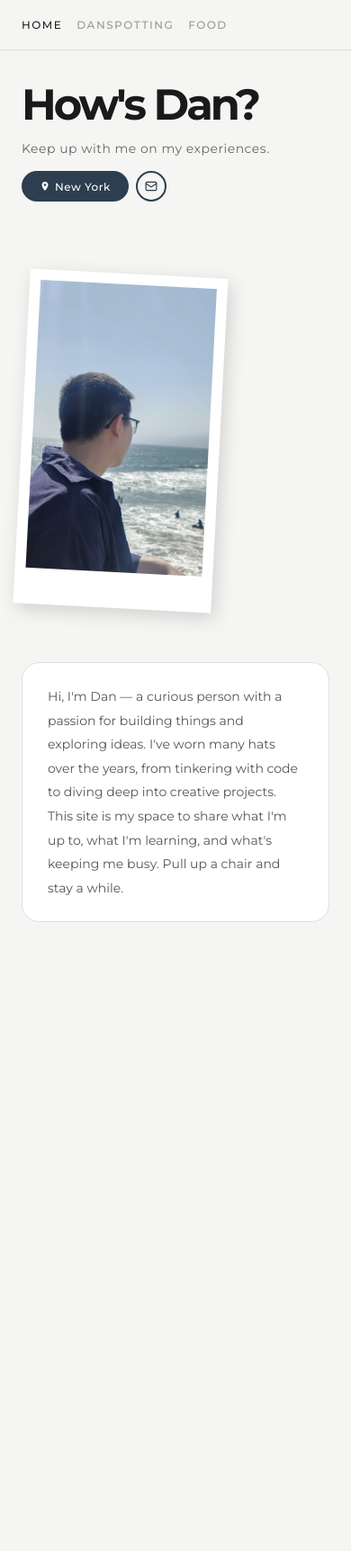
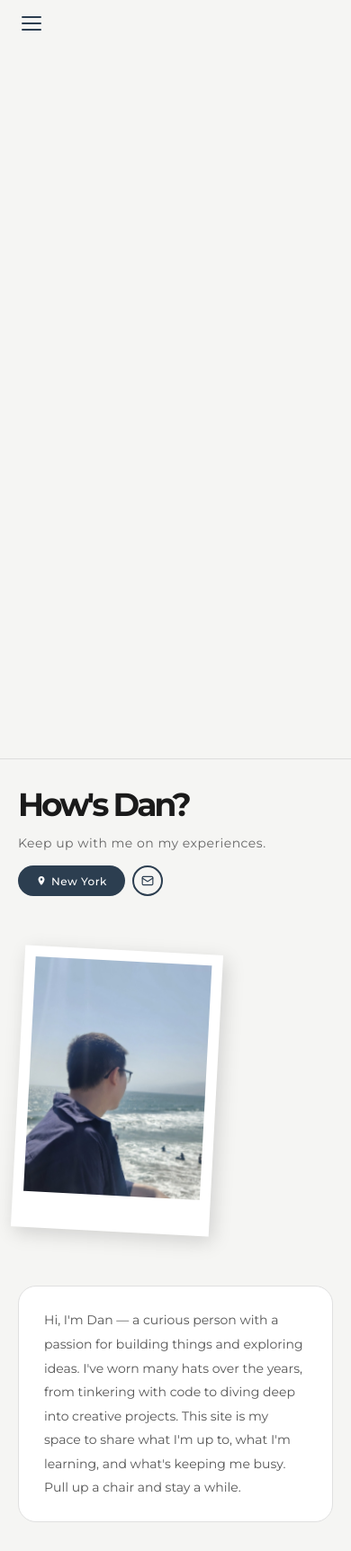
Before and after one commit to audaniel9/hows-dan, a Flask app: page / in a window 390 px wide. Shown: the whole page at 90% size. Before the commit the page ends 1025 px from the top, so only its background shows below. Run offline with Flask 3, Linux system fonts and the light colour scheme; some libraries are stand-ins or nearby versions.

Commit message:
Various UI updates

```diff
--- a/static/style.css
+++ b/static/style.css
@@ -17,19 +17,36 @@ body {
     margin: 0 auto;
 }
 
+/* Sidebar — desktop */
 .sidebar {
-    width: 200px;
-    min-width: 200px;
+    width: 260px;
+    min-width: 260px;
     background-color: #f5f5f3;
     border-right: 1px solid #ddd;
     padding: 60px 40px;
     display: flex;
     flex-direction: column;
-    gap: 20px;
+    justify-content: center;
+    gap: 24px;
+    position: sticky;
+    top: 0;
+    height: 100vh;
+    align-self: flex-start;
+    padding-bottom: 300px;
 }
 
-.sidebar a {
-    font-size: 12px;
+.hamburger {
+    display: none;
+}
+
+.nav-links {
+    display: flex;
+    flex-direction: column;
+    gap: 24px;
+}
+
+.nav-links a {
+    font-size: 24px;
     font-weight: 500;
     letter-spacing: 1.5px;
     text-transform: uppercase;
@@ -38,23 +55,43 @@ body {
     transition: color 0.2s ease;
 }
 
-.sidebar a:hover {
+.nav-links a:hover {
     color: #222;
 }
 
-.sidebar a.active {
+.nav-links a.active {
     color: #222;
 }
 
 .main {
     flex: 1;
     padding: 80px 60px;
+    display: flex;
+    flex-direction: column;
+    gap: 40px;
 }
 
+/* Page transitions */
+.main {
+    animation: fadeIn 0.3s ease;
+}
+
+@keyframes fadeIn {
+    from {
+        opacity: 0;
+        transform: translateY(8px);
+    }
+    to {
+        opacity: 1;
+        transform: translateY(0);
+    }
+}
+
+/* Homepage */
 .content {
     display: flex;
     gap: 60px;
-    align-items: flex-start;
+    align-items: stretch;
 }
 
 .left-col {
@@ -67,9 +104,9 @@ body {
 .right-col {
     flex-shrink: 0;
     display: flex;
-    align-items: flex-start;
+    align-items: stretch;
     justify-content: center;
-    padding-top: 20px;
+    padding-top: 0;
 }
 
 .hero {
@@ -79,7 +116,7 @@ body {
 }
 
 .hero h1 {
-    font-size: clamp(48px, 6vw, 88px);
+    font-size: clamp(36px, 5vw, 64px);
     font-weight: 700;
     color: #1a1a1a;
     letter-spacing: -3px;
@@ -155,6 +192,8 @@ body {
     transform: rotate(3deg);
     transition: transform 0.3s ease;
     width: 280px;
+    display: flex;
+    flex-direction: column;
 }
 
 .polaroid:hover {
@@ -163,7 +202,7 @@ body {
 
 .polaroid img {
     width: 100%;
-    height: 320px;
+    flex: 1;
     object-fit: cover;
     display: block;
 }
@@ -191,23 +230,7 @@ body {
     letter-spacing: 0.5px;
 }
 
-/* Page transitions */
-.main {
-    animation: fadeIn 0.3s ease;
-}
-
-@keyframes fadeIn {
-    from {
-        opacity: 0;
-        transform: translateY(8px);
-    }
-    to {
-        opacity: 1;
-        transform: translateY(0);
-    }
-}
-
-/* Tablet + Mobile (anything below 900px) */
+/* Mobile */
 @media (max-width: 900px) {
     .layout {
         flex-direction: column;
@@ -218,14 +241,61 @@ body {
         min-width: unset;
         border-right: none;
         border-bottom: 1px solid #ddd;
-        padding: 24px 32px;
-        flex-direction: row;
-        flex-wrap: wrap;
-        gap: 24px;
+        padding: 0;
+        gap: 0;
+        justify-content: flex-start;
+    }
+
+    .hamburger {
+        display: flex;
+        flex-direction: column;
+        gap: 5px;
+        background: none;
+        border: none;
+        cursor: pointer;
+        padding: 18px 24px;
+        align-self: flex-start;
+    }
+
+    .hamburger span {
+        display: block;
+        width: 22px;
+        height: 2px;
+        background-color: #2c3e50;
+        border-radius: 2px;
+        transition: transform 0.3s ease, opacity 0.3s ease;
+    }
+
+    .hamburger.active span:nth-child(1) {
+        transform: translateY(7px) rotate(45deg);
+    }
+
+    .hamburger.active span:nth-child(2) {
+        opacity: 0;
+    }
+
+    .hamburger.active span:nth-child(3) {
+        transform: translateY(-7px) rotate(-45deg);
+    }
+
+    .nav-links {
+        display: none;
+        flex-direction: column;
+        gap: 0;
+    }
+
+    .nav-links.open {
+        display: flex;
+    }
+
+    .nav-links a {
+        padding: 16px 24px;
+        border-bottom: 1px solid #eee;
+        font-size: 13px;
     }
 
     .main {
-        padding: 48px 32px;
+        padding: 40px 24px;
     }
 
     .content {
@@ -251,15 +321,9 @@ body {
     }
 }
 
-/* Mobile only */
 @media (max-width: 480px) {
-    .sidebar {
-        padding: 20px 24px;
-        gap: 16px;
-    }
-
     .main {
-        padding: 36px 24px;
+        padding: 32px 20px;
     }
 
     .card {
--- a/templates/base.html
+++ b/templates/base.html
@@ -15,6 +15,12 @@
   <body>
     <div class="layout">
       <nav class="sidebar">
+        <button class="hamburger" id="hamburger" aria-label="Toggle menu">
+          <span></span>
+          <span></span>
+          <span></span>
+        </button>
+        <div class="nav-links" id="nav-links">
           <a href="/"
              hx-get="/partial/"
              hx-target="#content"
@@ -30,18 +36,33 @@
              hx-target="#content"
              hx-push-url="/food"
              class="{{ 'active' if request.path == '/food' }}">Food</a>
+        </div>
       </nav>
       <main class="main" id="content">
         {% block content %}{% endblock %}
       </main>
     </div>
+
     <script>
-      document.querySelectorAll("a").forEach(link => {
+      if (!window._baseInitialized) {
+        window._baseInitialized = true;
+
+        const hamburger = document.getElementById("hamburger");
+        const navLinks = document.getElementById("nav-links");
+
+        hamburger.addEventListener("click", function() {
+          navLinks.classList.toggle("open");
+          hamburger.classList.toggle("active");
+        });
+
+        document.querySelectorAll(".nav-links a").forEach(link => {
           link.addEventListener("click", function(e) {
             const href = this.getAttribute("href");
             if (!href || href === "#" || href.startsWith("http")) return;
-          document.querySelectorAll(".sidebar a").forEach(a => a.classList.remove("active"));
+            document.querySelectorAll(".nav-links a").forEach(a => a.classList.remove("active"));
             this.classList.add("active");
+            navLinks.classList.remove("open");
+            hamburger.classList.remove("active");
           });
         });
 
@@ -51,6 +72,7 @@
           main.offsetHeight;
           main.style.animation = "fadeIn 0.3s ease";
         });
+      }
     </script>
     {% block extra_js %}{% endblock %}
   </body>
```
Also changed, not shown: other parts of static/style.css (+14 -14 lines), templates/partials/danspotting_fragment.html (+5 -5 lines). Lines whose indentation alone changed are shown as unchanged.
